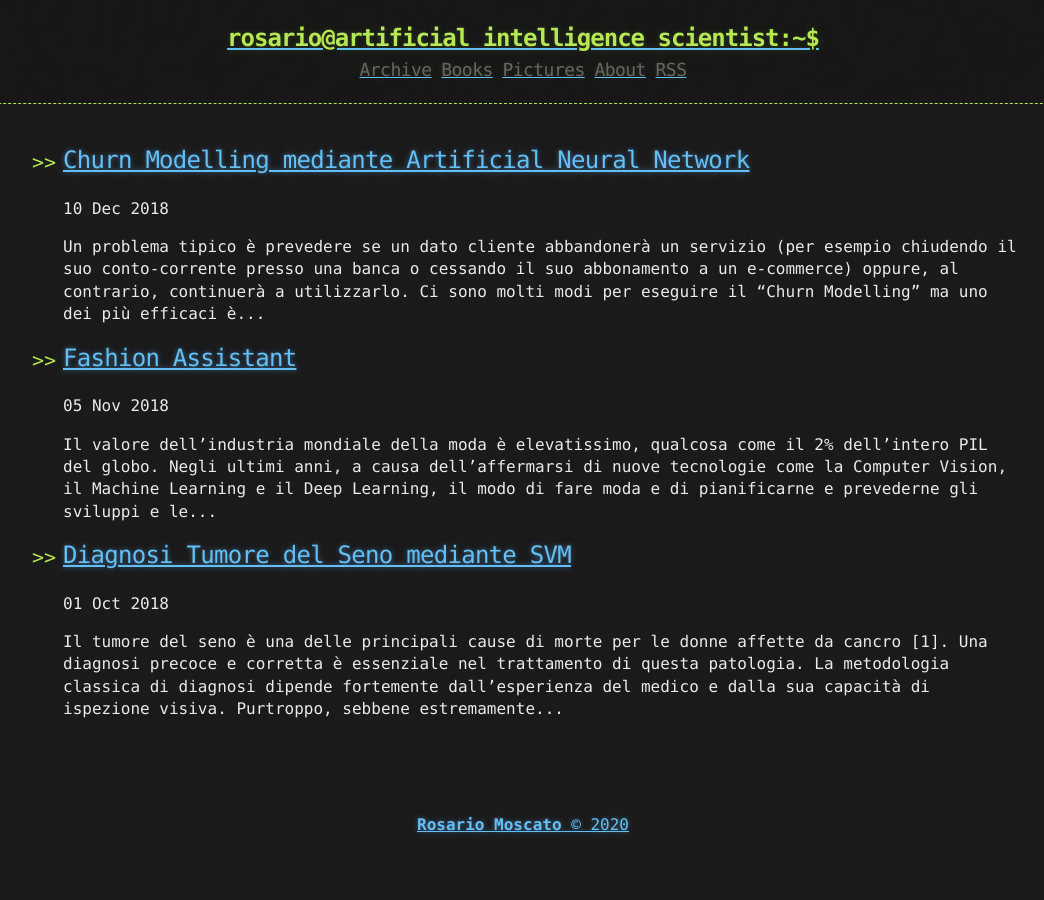
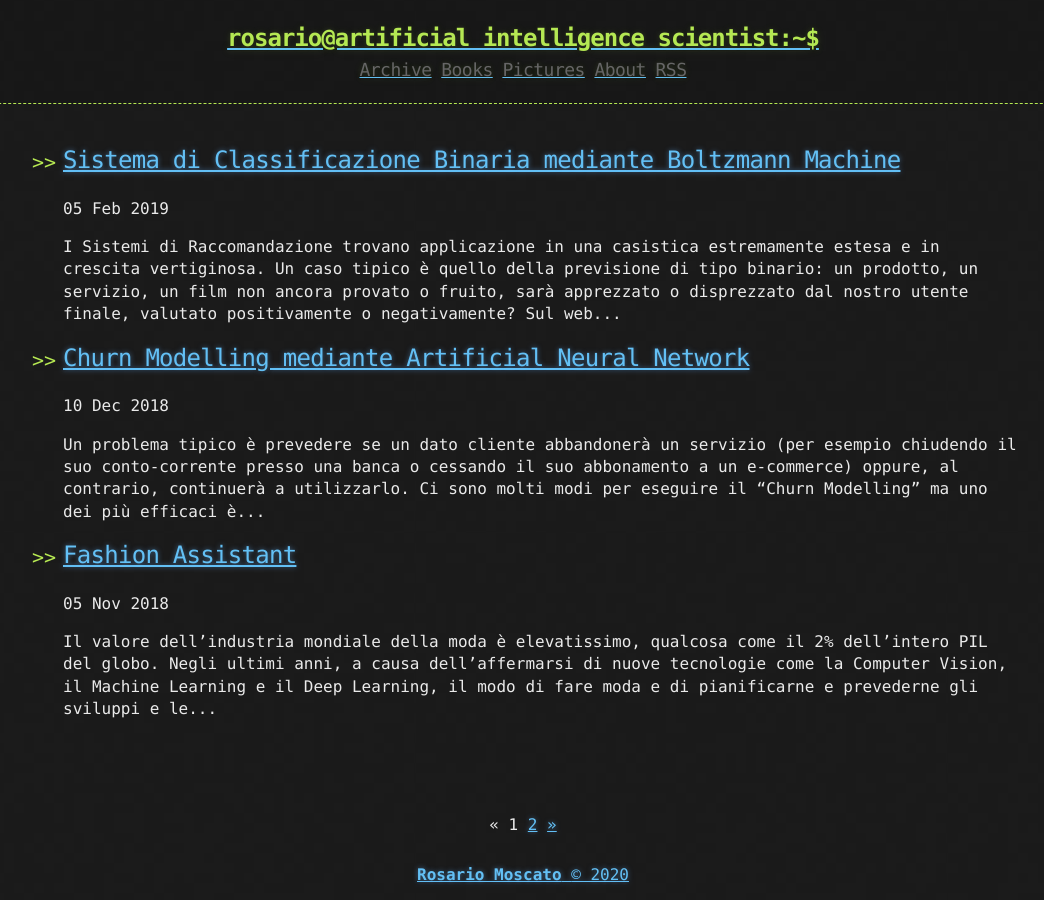
Before and after one commit to rosariomoscato/rosariomoscato.github.io, a Jekyll site: the page built from index.html, in a window 1280 px wide. Shown: the whole page, without its empty margins (117-1161 px from the left). Built offline with Jekyll 4.4.1, drawn with Linux system fonts in a browser that asks for light colours; the list of posts is cut into pages by our own code; some of the changed lines change nothing that is shown.

Commit message:
Update 2019-02-05-boltz.md

```diff
--- a/_posts/2019-02-05-boltz.md
+++ b/_posts/2019-02-05-boltz.md
@@ -1,4 +1,30 @@
 ---
-title: Diagnosi Tumore del Seno mediante SVM
-published: false
+title: Sistema di Classificazione Binaria mediante Boltzmann Machine
+published: true
 ---
+I Sistemi di Raccomandazione trovano applicazione in una casistica estremamente estesa e in crescita vertiginosa. Un caso tipico è quello della previsione di tipo binario: un prodotto, un servizio, un film non ancora provato o fruito, sarà apprezzato o  disprezzato dal nostro utente finale,  valutato positivamente o negativamente?
+
+Sul web si trovano molti dataset utili a costruire e addestrare un Reccomendation System, il dataset **MovieLens** reperibile dal sito grouplens.org  è uno dei più completi e fa perfettamente al caso nostro. In esso sono contenute le valutazioni di tantissimi film, espresse su una scala di valori che va da 1 a 5 (dove 1 corrisponde a un giudizio estremamente negativo e al capo opposto si colloca il 5 che corrisponde al giudizio migliore possibile). E’ possibile scaricare molti dataset, da quello contenente 20 milioni di valutazioni espresse su 27000 film da 138000 spettatori a quello più leggero contenente solo 100000 valutazioni espresse su 1700 film da 1000 spettatori. Questa ampia disponibilità di dataset di diverse dimensioni permette anche a coloro che sono dotati di macchine non eccezionalmente performanti di esercitarsi e fare valutazioni su vari modelli e algoritmi di apprendimento e diversi tipi di reti neurali.
+
+Il nostro Sistema di Raccomandazione binaria sarà costituito da una **Restricted Boltzmann Machine** implementata mediante **PyTorch**. Nella pratica importeremo il dataset, creeremo i Training e Test Set, convertiremo i dati in un array le cui righe saranno gli spettatori e le cui colonne saranno i film e in ultimo li trasformeremo in PyTorch **Tensors**. Continueremo costruendo il nostro modello di Boltzmann Machine, facendone l’addestramento e verificando il livello di performance sul Test Set. Finalmente saremo in grado di prevedere per ogni spettatore quale potrebbe essere la valutazione (positiva o negativa) per i film che ancora non ha visto.
+
+I risultati ottenuti dal nostro modello sono corretti nella misura di 3 previsioni su 4, infatti sia in fase di training che di testing abbiamo ottenuto una loss (calcolata in termini di distanza media) inferiore allo 0.25, come evidenziato nelle figure seguenti.
+
+![Valore di Loss in fase di Training e in fase di Test]({{site.baseurl}}/img/boltz1.png)
+
+Nella classe di definizione della Restricted Boltzmann Machine è stato inserito il seguente metodo di predizione:
+![Metodo di Predizione]({{site.baseurl}}/img/boltz1.1.png)
+
+A questo punto, scelto uno spettatore qualunque dal dataset di Test e presa l’intera lista dei suoi film è stato possibile eseguire il confronto tra i valori reali e quelli stimati. La tabella seguente ne costituisce un esempio:
+
+![Confronto tra i valori reali e i valori raccomandati]({{site.baseurl}}/img/boltz2.png)
+
+La prima riga mostra i valori reali e la seconda quelli stimati. I valori reali rappresentati da -1 sono relativi ai film mai visti e recensiti. Si presti attenzione ai valori sulla stessa colonna e immediatamente sottostanti, che rappresentano la raccomandazione circa il film indicato dal numero di colonna,
+
+Dalla tabella si vede che il sistema raccomanda i film 17, 18 e 20 mentre il film 19 non viene raccomandato. I film 21 e 22 risultano già visti ma comunque anche in tale caso il sistema fa una stima corretta.
+
+Può capitare, come si vede nella tabella successiva, che il sistema faccia una stima errata, ma ciò succede una volta su quattro.
+
+![Confronto tra i valori reali e i valori raccomandati ]({{site.baseurl}}/img/boltz3.png)
+
+Il film numero 95 non è stato particolarmente apprezzato dal nostro spettatore, ma il sistema purtroppo lo raccomanda.
```
